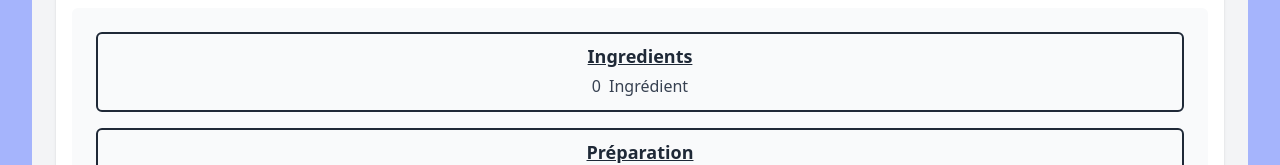
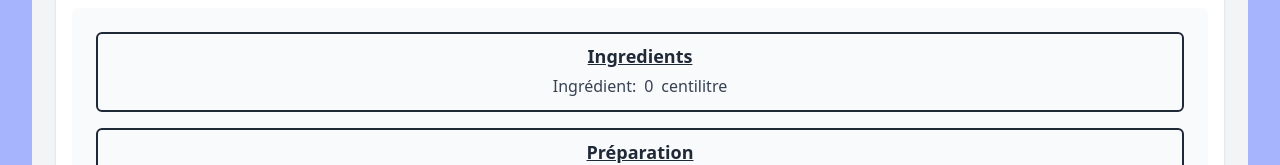
Before and after one commit to ArthurCouturier/plan-appetit, a React (Vite) app: page /recettes/13b56b64-14df-4efa-8edf-567d80291c27 in a window 1280 px wide. Shown: the part 244-409 px from the top of the page. Built offline with nearby package versions, Linux system fonts and the light colour scheme; the HTML template or start-up script is replaced by a standard one.

Commit message:
feat: :sparkles: added quantity units in recipes

```diff
--- a/src/components/lists/IngredientsList.tsx
+++ b/src/components/lists/IngredientsList.tsx
@@ -5,6 +5,7 @@ import { UnitEnum } from "../../api/enums/UnitEnum";
 import { IngredientCategoryEnum } from "../../api/enums/IngredientCategoryEnum";
 import { v4 as uuidv4 } from "uuid";
 import NumberField from "../fields/NumberField";
+import UnitSelector from "../selectors/UnitSelector";
 
 export default function IngredientsList({
     ingredients,
@@ -101,8 +102,8 @@ export function Ingredient({
         onChange?.({ ...ingredient, quantity: { value: number, unit: ingredient.quantity.unit } });
     };
 
-    const handleQuantityUnitChange = () => {
-        onChange?.({ ...ingredient, quantity: { value: ingredient.quantity.value, unit: UnitEnum.CENTILITER } });
+    const handleQuantityUnitChange = (newUnit: UnitEnum) => {
+        onChange?.({ ...ingredient, quantity: { value: ingredient.quantity.value, unit: newUnit } });
     };
 
     const handleCategoryChange = () => {
@@ -136,7 +137,7 @@ function EditMode({
     // setCategory,
     // setSeason,
     setQuantityValue,
-    // setQuantityUnit,
+    setQuantityUnit,
     onRemove,
 }: {
     ingredient: IngredientInterface;
@@ -144,7 +145,7 @@ function EditMode({
     setCategory: (e: ChangeEvent<HTMLInputElement>) => void;
     setSeason: (e: ChangeEvent<HTMLInputElement>) => void;
     setQuantityValue: (n: number) => void;
-    setQuantityUnit: (e: ChangeEvent<HTMLInputElement>) => void;
+    setQuantityUnit: (newUnit: UnitEnum) => void;
     onRemove?: () => void;
 }) {
     return (
@@ -154,6 +155,7 @@ function EditMode({
             <input type="number" value={ingredient.season} onChange={setSeason} /> */}
             <NumberField label="Quantité" value={ingredient.quantity.value} onChange={setQuantityValue} min={0} max={10000} />
             {/* <input type="number" value={ingredient.quantity.unit} onChange={setQuantityUnit} /> */}
+            <UnitSelector actualUnit={ingredient.quantity.unit} onChange={setQuantityUnit} />
             <button
                 className="bg-cancel1 hover:bg-cancel2 text-textPrimary p-1 rounded-md m-2 transition duration-200"
                 onClick={onRemove}
@@ -170,12 +172,12 @@ function DefaultMode({
     ingredient: IngredientInterface;
 }) {
     return (
-        <div className="flex">
-            <p className="p-1">{ingredient.quantity.value}</p>
-            {/* <p className="p-1">{ingredient.quantity.unit}</p> */}
-            <p className="p-1">{ingredient.name}</p>
+        <li className="flex">
+            <ul className="p-1">{ingredient.name}:</ul>
+            <ul className="p-1">{ingredient.quantity.value}</ul>
+            <ul className="p-1">{!(ingredient.quantity.unit == UnitEnum.NONE) ? ingredient.quantity.unit : ""}</ul>
             {/* <p className="p-1">{ingredient.category}</p>
             <p className="p-1">{ingredient.season}</p> */}
-        </div>
+        </li>
     );
 }
--- /dev/null
+++ b/src/components/selectors/UnitSelector.tsx
@@ -0,0 +1,31 @@
+import { useState } from "react";
+import { UnitEnum } from "../../api/enums/UnitEnum";
+
+export default function UnitSelector({
+    actualUnit,
+    onChange
+}: {
+    actualUnit: UnitEnum;
+    onChange: (newUnit: UnitEnum) => void;
+}) {
+    const [unit, setUnit] = useState(actualUnit);
+
+    return (
+        <div className="ml-2 my-auto">
+            <select
+                value={unit}
+                onChange={(e) => {
+                    setUnit(e.target.value as UnitEnum);
+                    onChange(e.target.value as UnitEnum);
+                }}
+                className="border border-gray-200 rounded p-1 w-28 text-center"
+            >
+                {Object.values(UnitEnum).map((unit) => (
+                    <option key={unit} value={unit}>
+                        {unit}
+                    </option>
+                ))}
+            </select>
+        </div>
+    )
+}
--- a/src/components/three/Monitor.tsx
+++ b/src/components/three/Monitor.tsx
@@ -46,7 +46,7 @@ export default function Monitor() {
                 <OrbitControls />
 
                 {/* Chargement avec un fallback */}
-                <Suspense fallback={null}>
+                <Suspense fallback={<Loader />}>
                     <MonitorModel />
                 </Suspense>
 
@@ -63,3 +63,11 @@ export default function Monitor() {
         </div>
     );
 }
+
+function Loader() {
+    return (
+        <div>
+            Revenez sur un PC/tablette
+        </div>
+    );
+}
```
